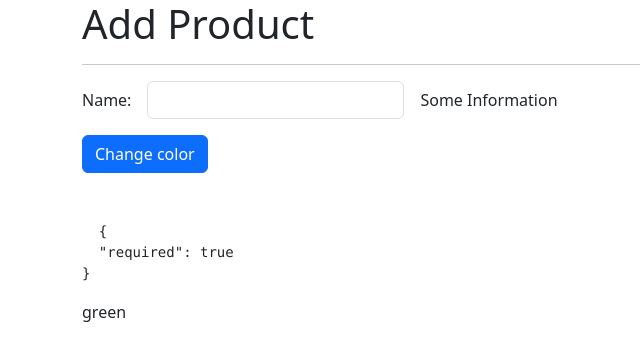
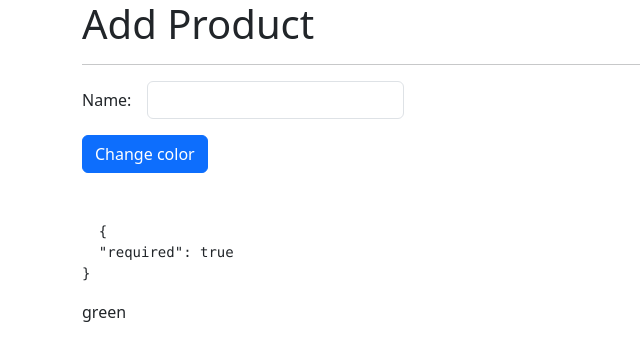
Before and after one commit to MuhamadIffatullathoif/angular-directive-signal-app, an Angular app: page /products/product in a window 1280 px wide. Shown: the top 360 px of the page, without its empty margins (0-640 px from the left). Built offline with nearby package versions, Linux system fonts and the light colour scheme.

Commit message:
03. Custom Label Custom Directive

```diff
--- a/src/app/products/pages/product-page/product-page.component.html
+++ b/src/app/products/pages/product-page/product-page.component.html
@@ -10,7 +10,7 @@
       <input formControlName="name" type="text" class="form-control">
     </div>
     <div class="col-auto">
-      <span>Some Information</span>
+      <span customLabel></span>
     </div>
   </div>
 
--- a/src/app/products/products.module.ts
+++ b/src/app/products/products.module.ts
@@ -4,6 +4,7 @@
 import { ProductsRoutingModule } from './products-routing.module';
 import { ProductPageComponent } from './pages/product-page/product-page.component';
 import {ReactiveFormsModule} from "@angular/forms";
+import {SharedModule} from "../shared/shared.module";
 
 
 @NgModule({
@@ -13,7 +14,8 @@
   imports: [
     CommonModule,
     ProductsRoutingModule,
-    ReactiveFormsModule
+    ReactiveFormsModule,
+    SharedModule
   ]
 })
 export class ProductsModule { }
--- /dev/null
+++ b/src/app/shared/directives/custom-label.directive.ts
@@ -0,0 +1,12 @@
+import {Directive, ElementRef} from '@angular/core';
+
+@Directive({
+  selector: '[customLabel]'
+})
+export class CustomLabelDirective {
+  private htmlElement?: ElementRef<HTMLElement>;
+  constructor(private el: ElementRef<HTMLElement>) {
+    this.htmlElement = el;
+  }
+
+}
--- /dev/null
+++ b/src/app/shared/shared-routing.module.ts
@@ -0,0 +1,10 @@
+import { NgModule } from '@angular/core';
+import { RouterModule, Routes } from '@angular/router';
+
+const routes: Routes = [];
+
+@NgModule({
+  imports: [RouterModule.forChild(routes)],
+  exports: [RouterModule]
+})
+export class SharedRoutingModule { }
```
Also changed, not shown: src/app/shared/shared.module.ts (added, +18 -0 lines).
